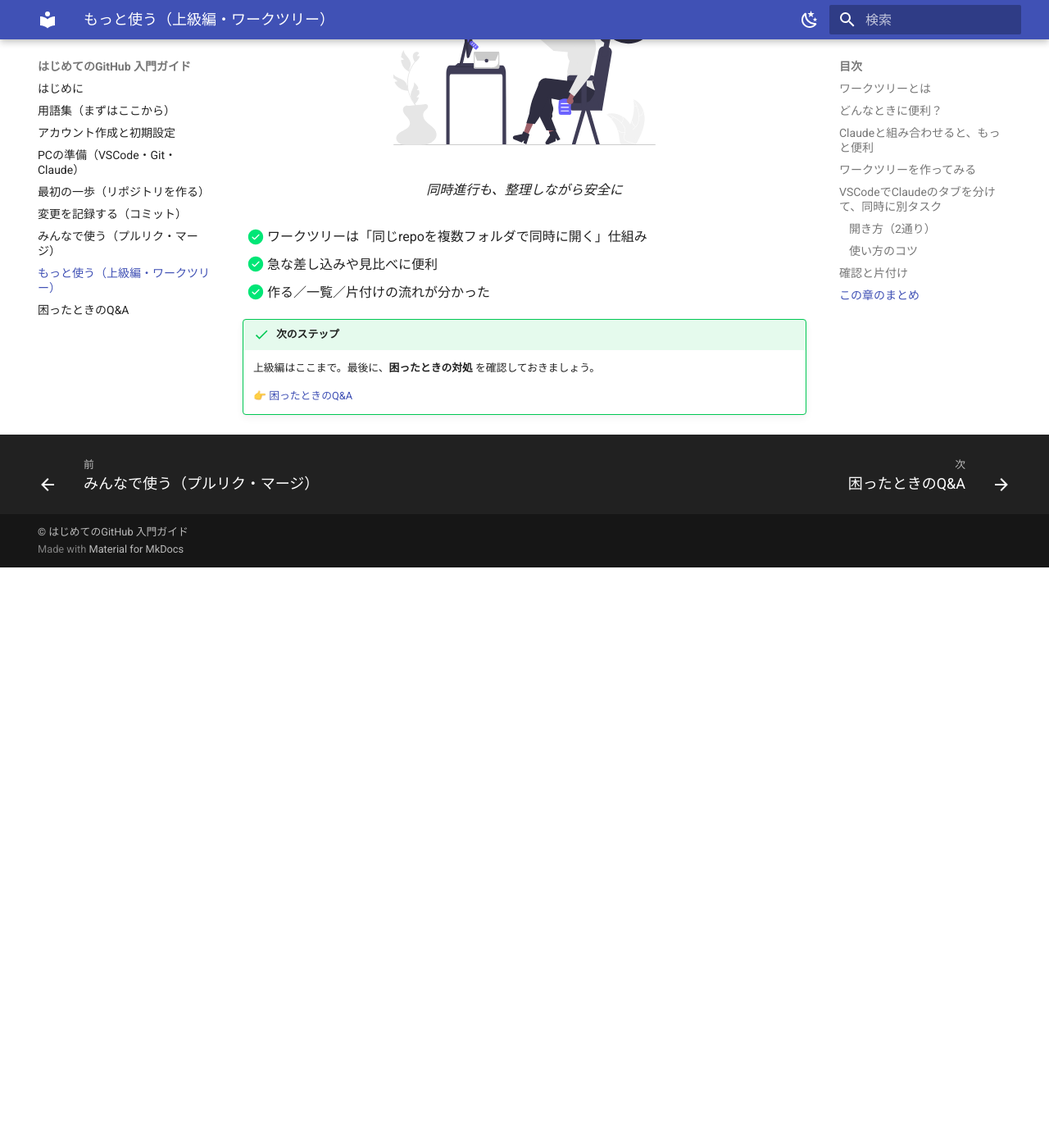
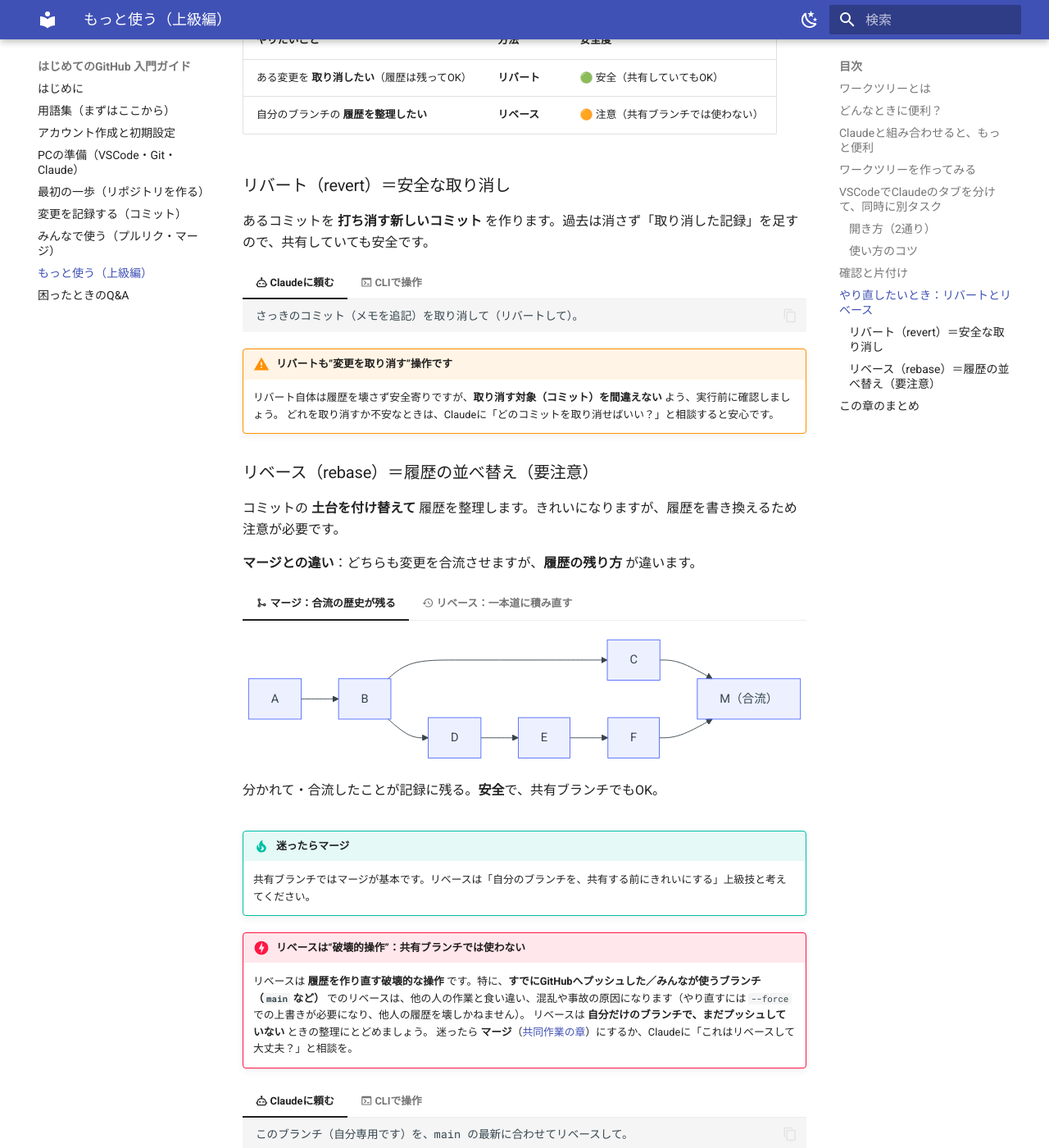
Before and after one commit to sup-kajiwara/github-guide, an MkDocs documentation site: the page built from docs/advanced.md, in a window 1280 px wide and 1400 px high, scrolled down 5174 px. Shown: the whole window at 82% size. Built offline with MkDocs 1.6.1 and Material for MkDocs 9.7.7, drawn with Linux system fonts in a browser that asks for light colours; before the commit the page ends 5866 px from its top, so only the background shows below that; some of the changed text lies outside the part shown.

Commit message:
上級編：マージとの違い（図）とリバート/リベースの注意書きを追加
- リベース節に「マージとの違い」をタブ＋Mermaid図で補足
- リベースは破壊的操作（push済み/共有は厳禁、--force注意）と明記
- リバートにも「取り消す対象を間違えない」注意を追加

Co-Authored-By: Claude Opus 4.8 (1M context) <noreply@anthropic.com>

````diff
--- a/docs/advanced.md
+++ b/docs/advanced.md
@@ -1,7 +1,7 @@
-# もっと使う（上級編・ワークツリー）
+# もっと使う（上級編）
 
 !!! info "この章のゴール"
-    **ワークツリー（worktree）** が「何のための仕組みか」を理解し、必要なときに使えるようになること。
+    一歩進んだ操作――**ワークツリー（worktree）** での並行作業と、**リバート／リベース** による取り消し・履歴整理――が分かること。
 
 !!! warning "ここは上級トピックです"
     ふだんの作業（[コミット](commit-push.md)・[プルリク](collaboration.md)）に慣れてからで大丈夫です。
@@ -203,6 +203,86 @@ flowchart LR
     削除するフォルダに **保存していない変更（未コミット）** が残っていないか、先に確認しましょう。
     不安なときは「このワークツリー、消して大丈夫？」とClaudeに聞くと安心です。
 
+## :material-undo-variant: やり直したいとき：リバートとリベース
+
+「あの変更を取り消したい」「履歴を整理したい」ときの代表が、**リバート** と **リベース** です。性質が違うので使い分けます。
+
+| やりたいこと | 方法 | 安全度 |
+|---|---|---|
+| ある変更を **取り消したい**（履歴は残ってOK） | **リバート** | 🟢 安全（共有していてもOK） |
+| 自分のブランチの **履歴を整理したい** | **リベース** | 🟠 注意（共有ブランチでは使わない） |
+
+### リバート（revert）＝安全な取り消し
+
+あるコミットを **打ち消す新しいコミット** を作ります。過去は消さず「取り消した記録」を足すので、共有していても安全です。
+
+=== ":material-robot-happy-outline: Claudeに頼む"
+
+    ```text
+    さっきのコミット（メモを追記）を取り消して（リバートして）。
+    ```
+
+=== ":material-console: CLIで操作"
+
+    ```bash
+    git log --oneline       # 取り消したいコミットのID（先頭の英数字）を確認
+    git revert <コミットID>   # そのコミットを打ち消す新しいコミットを作る
+    ```
+
+!!! warning "リバートも“変更を取り消す”操作です"
+    リバート自体は履歴を壊さず安全寄りですが、**取り消す対象（コミット）を間違えない** よう、実行前に確認しましょう。
+    どれを取り消すか不安なときは、Claudeに「どのコミットを取り消せばいい？」と相談すると安心です。
+
+### リベース（rebase）＝履歴の並べ替え（要注意）
+
+コミットの **土台を付け替えて** 履歴を整理します。きれいになりますが、履歴を書き換えるため注意が必要です。
+
+**マージとの違い**：どちらも変更を合流させますが、**履歴の残り方** が違います。
+
+=== ":material-source-merge: マージ：合流の歴史が残る"
+
+    ```mermaid
+    flowchart LR
+        A --> B --> C --> M["M（合流）"]
+        B --> D["D"] --> E["E"] --> F["F"] --> M
+    ```
+
+    分かれて・合流したことが記録に残る。**安全**で、共有ブランチでもOK。
+
+=== ":material-history: リベース：一本道に積み直す"
+
+    ```mermaid
+    flowchart LR
+        A --> B --> C --> D2["D'"] --> E2["E'"] --> F2["F'"]
+    ```
+
+    最初から一本道だったように整理。**きれいだが履歴を書き換える**。
+
+!!! tip "迷ったらマージ"
+    共有ブランチではマージが基本です。リベースは「自分のブランチを、共有する前にきれいにする」上級技と考えてください。
+
+!!! danger "リベースは“破壊的操作”：共有ブランチでは使わない"
+    リベースは **履歴を作り直す破壊的な操作** です。特に、**すでにGitHubへプッシュした／みんなが使うブランチ（`main` など）** でのリベースは、他の人の作業と食い違い、混乱や事故の原因になります（やり直すには `--force` での上書きが必要になり、他人の履歴を壊しかねません）。
+    リベースは **自分だけのブランチで、まだプッシュしていない** ときの整理にとどめましょう。
+    迷ったら **マージ**（[共同作業の章](collaboration.md)）にするか、Claudeに「これはリベースして大丈夫？」と相談を。
+
+=== ":material-robot-happy-outline: Claudeに頼む"
+
+    ```text
+    このブランチ（自分専用です）を、main の最新に合わせてリベースして。
+    ```
+
+=== ":material-console: CLIで操作"
+
+    ```bash
+    git switch feature      # 自分のブランチに移動
+    git rebase main         # main の最新を土台にして積み直す
+    ```
+
+!!! tip "迷ったらリバート、または相談"
+    「取り消したい」だけなら、まずは **安全なリバート**。
+    リベースは効果も影響も大きいので、不安なときはClaudeや詳しい人に相談しましょう。
+
 ## この章のまとめ
 
 <figure markdown="span">
@@ -213,6 +293,7 @@ flowchart LR
 - [x] ワークツリーは「同じrepoを複数フォルダで同時に開く」仕組み
 - [x] 急な差し込みや見比べに便利
 - [x] 作る／一覧／片付けの流れが分かった
+- [x] リバート＝安全な取り消し、リベース＝履歴整理（共有では注意）が分かった
 
 !!! success "次のステップ"
     上級編はここまで。最後に、**困ったときの対処** を確認しておきましょう。
--- a/mkdocs.yml
+++ b/mkdocs.yml
@@ -46,7 +46,7 @@ nav:
   - 最初の一歩（リポジトリを作る）: first-steps.md
   - 変更を記録する（コミット）: commit-push.md
   - みんなで使う（プルリク・マージ）: collaboration.md
-  - もっと使う（上級編・ワークツリー）: advanced.md
+  - もっと使う（上級編）: advanced.md
   - 困ったときのQ&A: troubleshooting.md
 
 # ===== 検索機能 =====
````
Also changed, not shown: docs/collaboration.md (+1 -1 lines), docs/glossary.md (+17 -0 lines).
